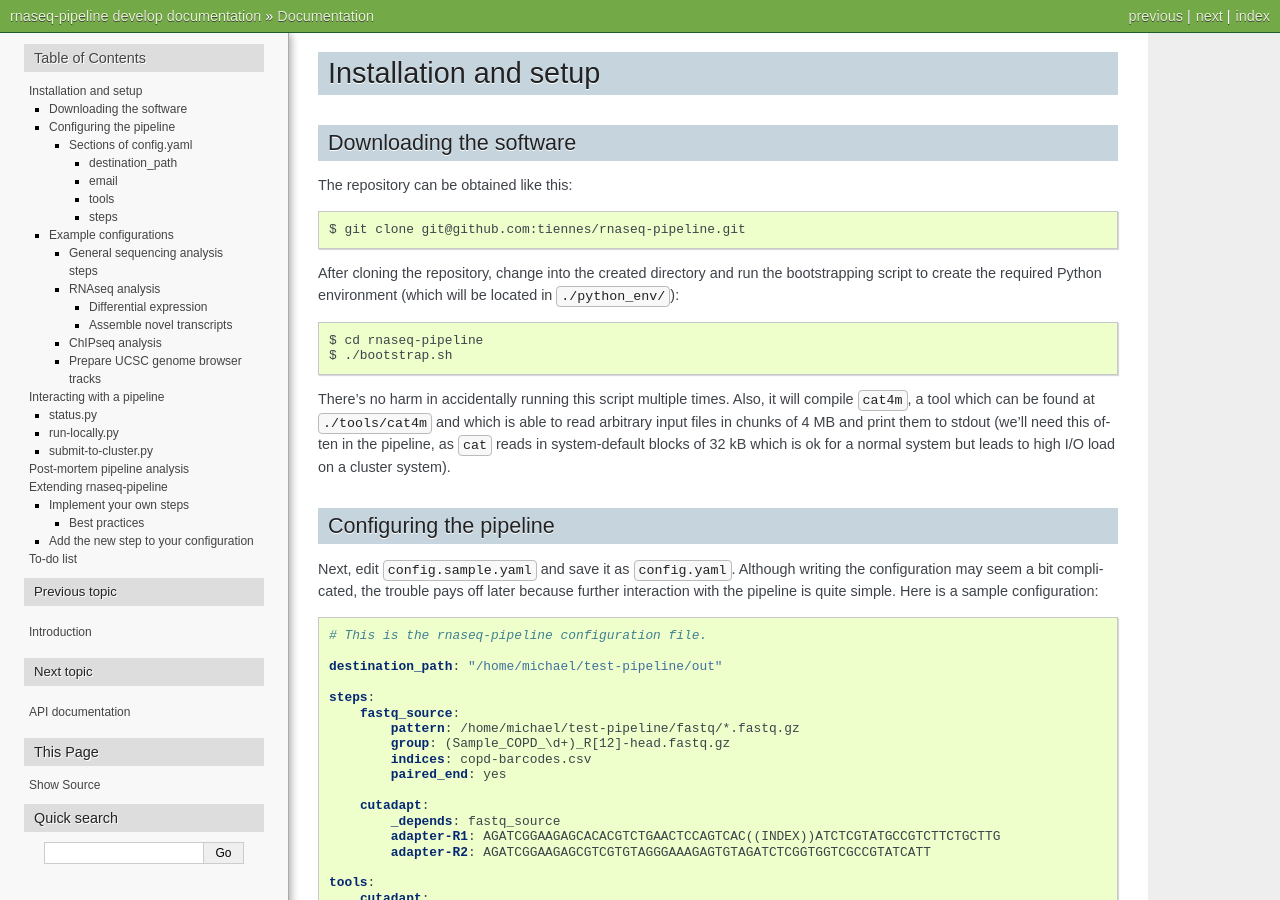
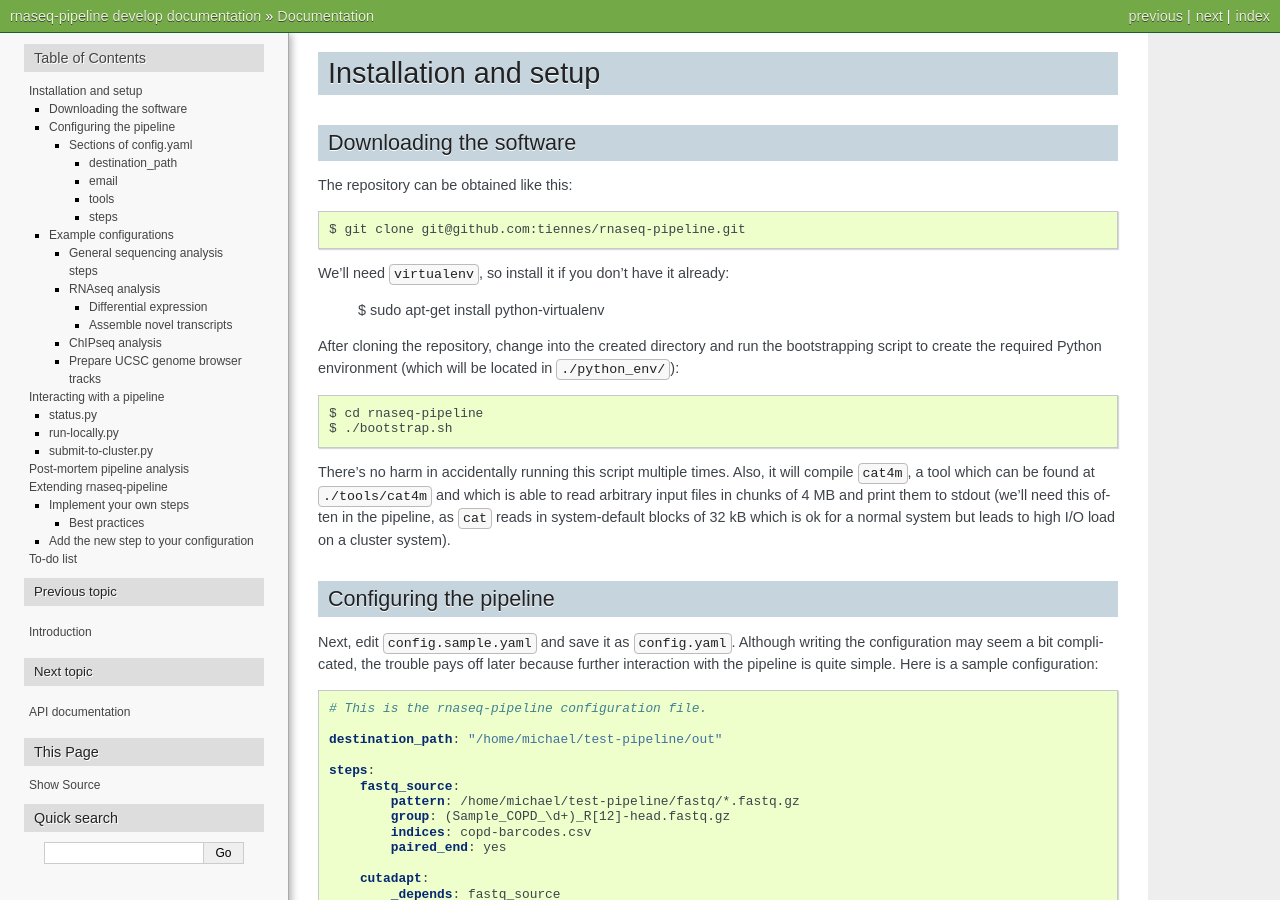
Before and after one commit to kmpf/uap, a Sphinx documentation site: the page built from doc/source/documentation.rst, in a window 1280 px wide and 900 px high. Built offline with Sphinx 7.4.7, drawn with Linux system fonts in a browser that asks for light colours; pages that are not in the unit, such as notebooks, are missing from menus.

Commit message:
added note about virtualenv

```diff
--- a/doc/source/documentation.rst
+++ b/doc/source/documentation.rst
@@ -20,6 +20,10 @@ Downloading the software
 The repository can be obtained like this::
 
     $ git clone git@github.com:tiennes/rnaseq-pipeline.git
+
+We'll need ``virtualenv``, so install it if you don't have it already:
+
+    $ sudo apt-get install python-virtualenv
 
 After cloning the repository, change into the created directory and run the
 bootstrapping script to create the required Python environment (which will be
```
